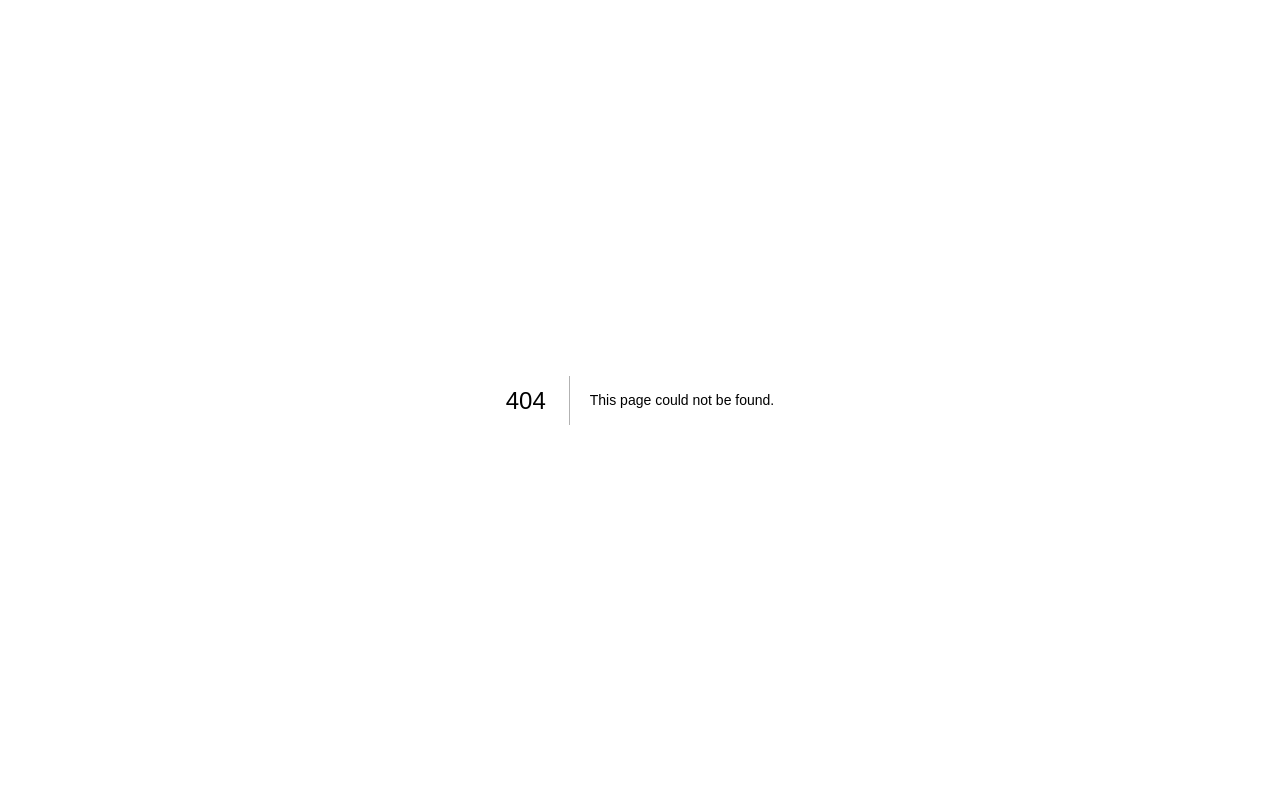
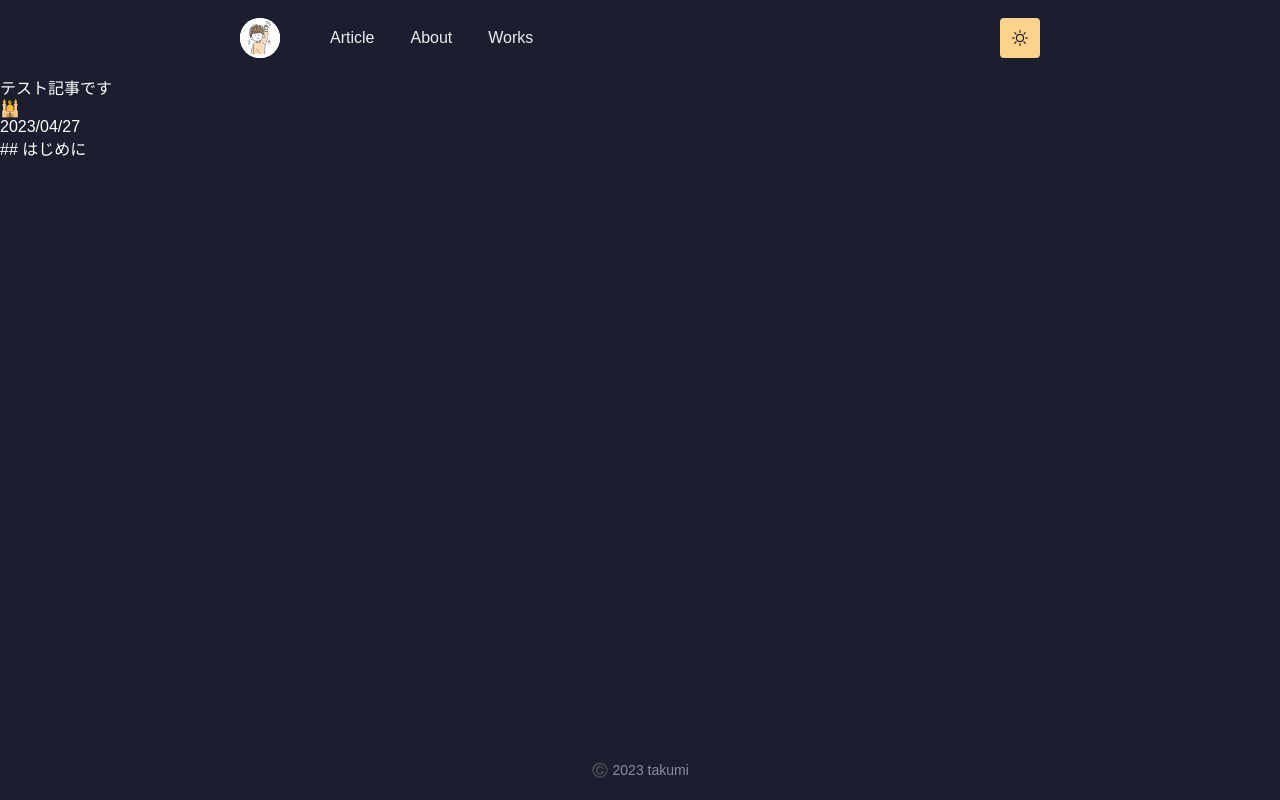
Before and after one commit to takumi-pro/my-blog-system, a Next.js app: page /article/b59631497c03be in a window 1280 px wide. Before the commit this address had no page. Built offline with nearby package versions, Linux system fonts and the light colour scheme; a web font is replaced by a local one.

Commit message:
feat: :sparkles: 記事詳細を表示

```diff
--- /dev/null
+++ b/src/pages/article/Article.module.css
@@ -0,0 +1,5 @@
+.main-container {
+  background-color: var(--background-color-main);
+  width: 100%;
+  min-height: calc(100vh - 75px - 60px);
+}
--- /dev/null
+++ b/src/pages/article/[slug].tsx
@@ -0,0 +1,68 @@
+import fs from 'fs';
+
+import matter from 'gray-matter';
+import React from 'react';
+
+import { Footer } from '@/components/Footer/Footer';
+import { Header } from '@/components/Header/Header';
+
+import style from './Article.module.css';
+
+type ArticleProps = {
+  fontMatter: {
+    title: string;
+    emoji: string;
+    type?: string;
+    topics?: string[];
+    published: boolean;
+    publishedAt?: string;
+  };
+  content: string;
+};
+
+function Article({ fontMatter, content }: ArticleProps) {
+  return (
+    <>
+      <Header />
+      <main className={style['main-container']}>
+        <p>{fontMatter.title}</p>
+        <p>{fontMatter.emoji}</p>
+        <p>{fontMatter.publishedAt}</p>
+        <p>{content}</p>
+      </main>
+      <Footer />
+    </>
+  );
+}
+
+type Params = {
+  params: { slug: string };
+};
+
+export const getStaticProps = async ({ params }: Params) => {
+  const fileContent = fs.readFileSync(`articles/${params.slug}.md`, 'utf-8');
+  const { data, content } = matter(fileContent);
+  console.log('data', data);
+  console.log('content', content);
+  return {
+    props: {
+      fontMatter: data,
+      content,
+    },
+  };
+};
+
+export const getStaticPaths = async () => {
+  const files = fs.readdirSync('articles');
+  const paths = files.map((fileName) => ({
+    params: {
+      slug: fileName.replace(/\.md$/, ''),
+    },
+  }));
+  return {
+    paths,
+    fallback: false,
+  };
+};
+
+export default Article;
```
